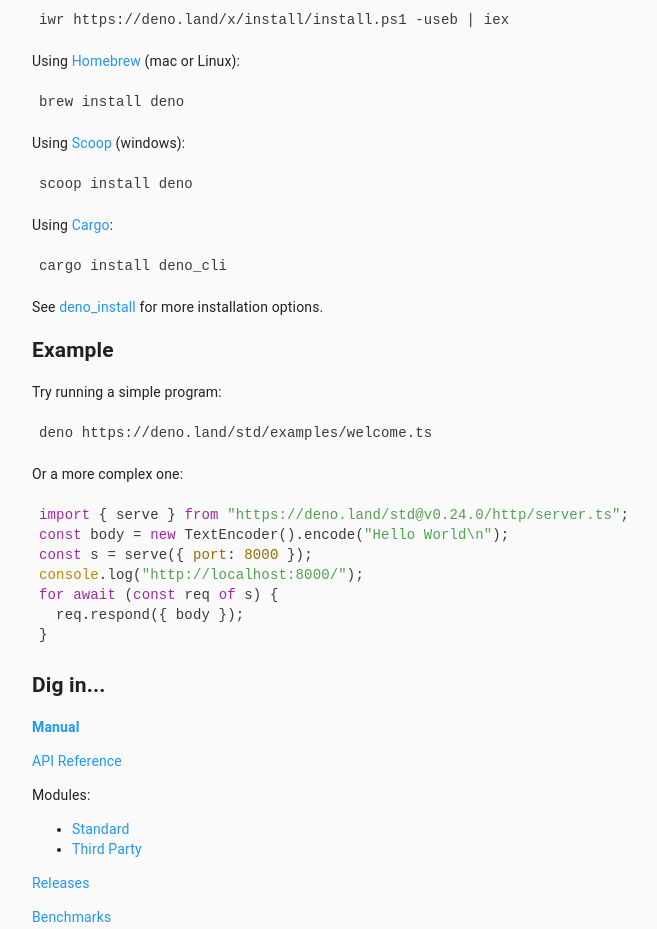
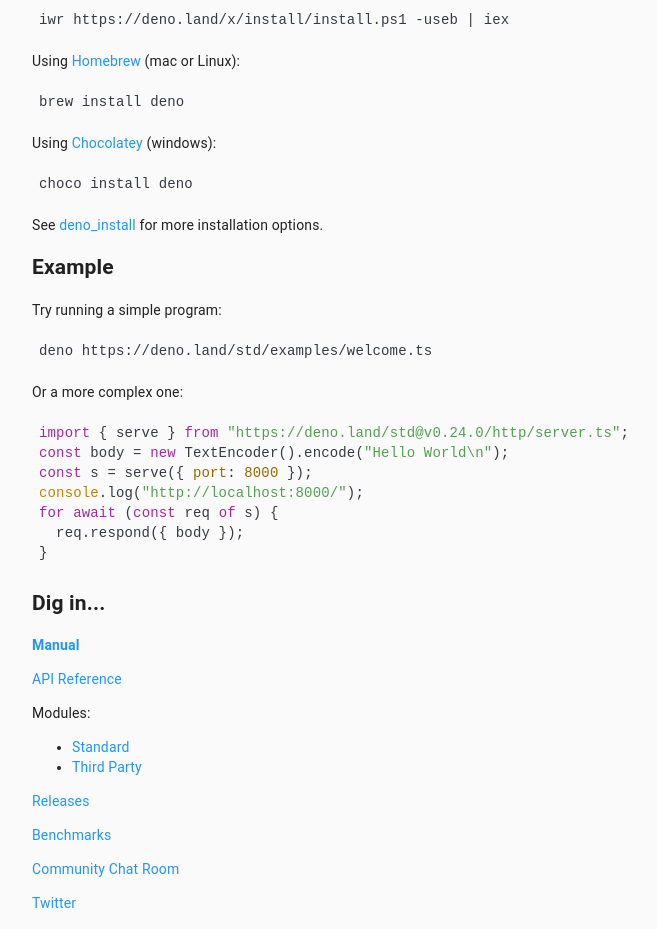
Before and after one commit to PuppyPaduk2/deno_website2, a React (Create React App) app: page / in a window 1280 px wide. Shown: the part 1640-2569 px from the top of the page, without its empty margins (152-809 px from the left). Built offline with nearby package versions, Linux system fonts and the light colour scheme.

Commit message:
update home page links for installation (#135)

```diff
--- a/src/Home.js
+++ b/src/Home.js
@@ -29,7 +29,8 @@
 
       <table id="badges">
         <tbody>
-          {["deno", "deno_website2", "deno_install", "rusty_v8"].map((repo, i) => {
+          {["deno", "deno_website2", "deno_install", "rusty_v8"].map(
+            (repo, i) => {
               const url = `https://github.com/denoland/${repo}`;
               const badge = `https://github.com/denoland/${repo}/workflows/ci/badge.svg?branch=master&event=push`;
               return (
@@ -44,7 +45,8 @@
                   </td>
                 </tr>
               );
-          })}
+            }
+          )}
         </tbody>
       </table>
 
@@ -66,13 +68,10 @@
       </p>
       <CodeBlock language={"shell"} value={"brew install deno"} />
       <p>
-        Using <Link to="https://scoop.sh/">Scoop</Link> (windows):
+        Using <Link to="https://chocolatey.org/packages/deno">Chocolatey</Link>{" "}
+        (windows):
       </p>
-      <CodeBlock language={"shell"} value={"scoop install deno"} />
-      <p>
-        Using <Link to="https://crates.io/crates/deno_cli">Cargo</Link>:
-      </p>
-      <CodeBlock language={"shell"} value={"cargo install deno_cli"} />
+      <CodeBlock language={"shell"} value={"choco install deno"} />
       <p>
         See{" "}
         <Link to="https://github.com/denoland/deno_install">deno_install</Link>{" "}
```
Lines whose indentation alone changed are shown as unchanged.
